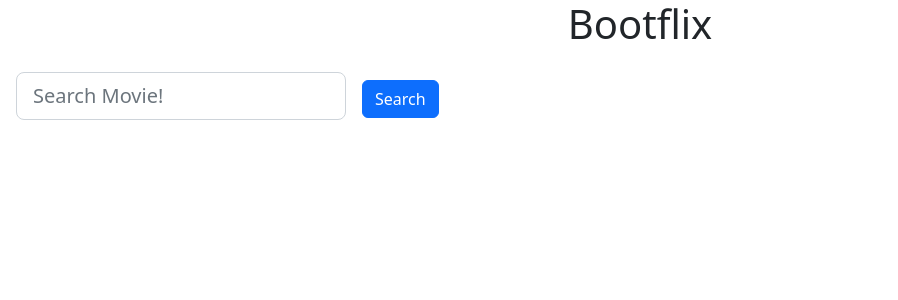
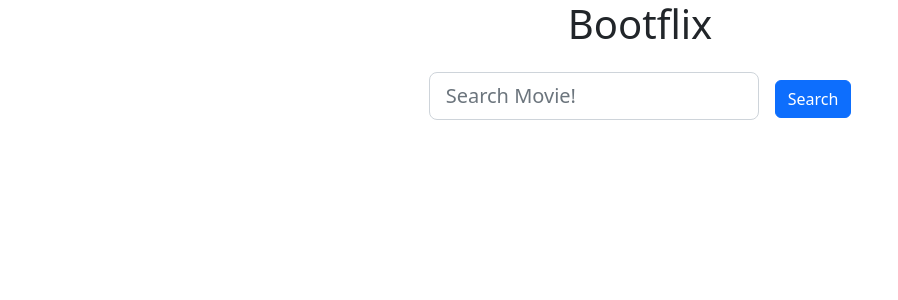
Before and after one commit to fabioSirigu/vite-boolflix, a Vue app: page / in a window 1280 px wide. Shown: the top 300 px of the page, without its empty margins (0-898 px from the left). Built offline with nearby package versions, Linux system fonts and the light colour scheme.

Commit message:
add style

```diff
--- a/src/components/AppMain.vue
+++ b/src/components/AppMain.vue
@@ -14,7 +14,7 @@ export default {
 }
 </script>
 <template>
-      <div class="searchBox">
+      <div class="searchBox text-center">
             <input v-model="store.params.query" class="form-control form-control-lg" type="search"
                   placeholder="Search Movie!">
             <button class="btn btn-primary" @click="store.searchMovies()">Search</button>
--- a/src/components/SingleCard.vue
+++ b/src/components/SingleCard.vue
@@ -12,8 +12,8 @@ export default {
 <template>
 
       <div class="container">
-            <div class="row row-cols-3 gap-2">
-                  <div class="col-3" v-for="movie in store.movies">
+            <div class="row row-cols-4 g-1">
+                  <div class="col" v-for="movie in store.movies">
                         <div class="card card-body">
                               <h3 class="card-title">Title: {{ movie.title || movie.name }}</h3>
                               <h4 class="card-text">Original Title: {{ movie.original_title || movie.original_name }}
--- a/src/store.js
+++ b/src/store.js
@@ -58,10 +58,6 @@ export const store = reactive({
             else if (lang === 'es') {
                   return store.flags.es
             }
-            console.log('no');
       }
-      /* inputFunction() {
-            console.log('input log');
 
-      } */
 })
```
